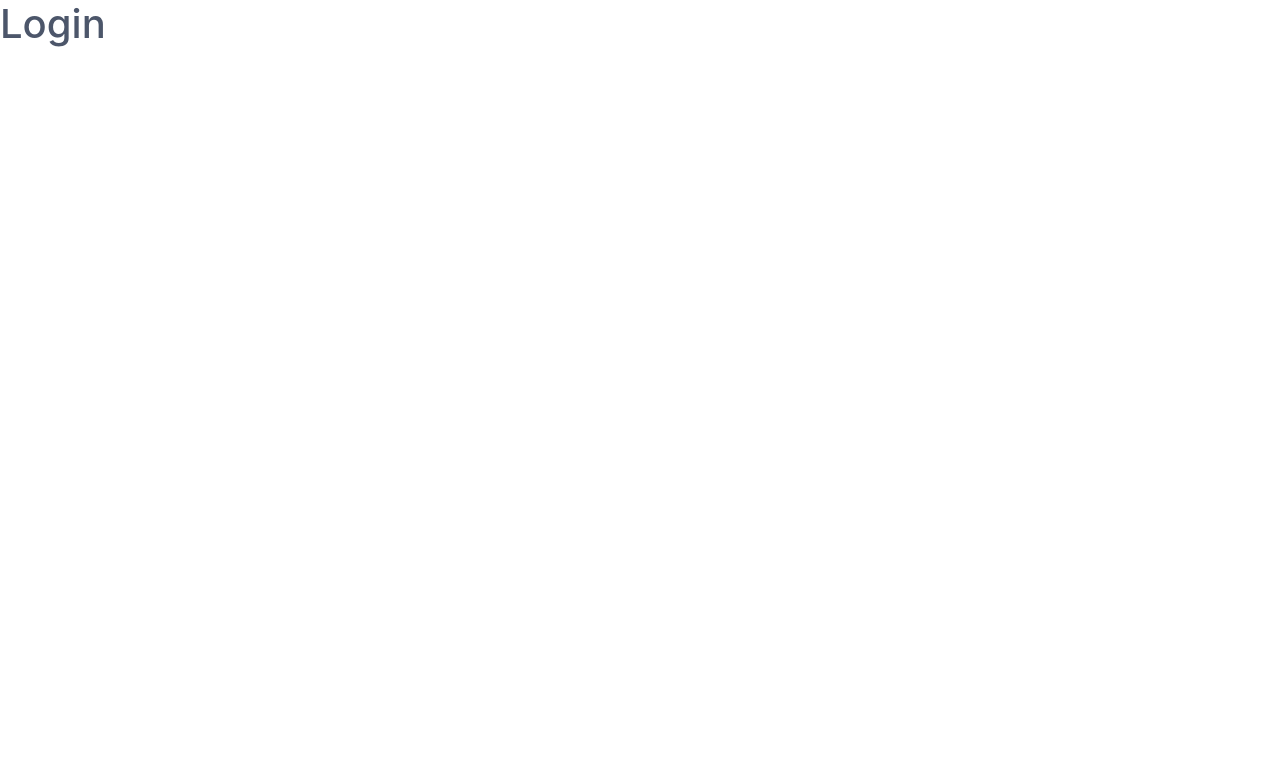
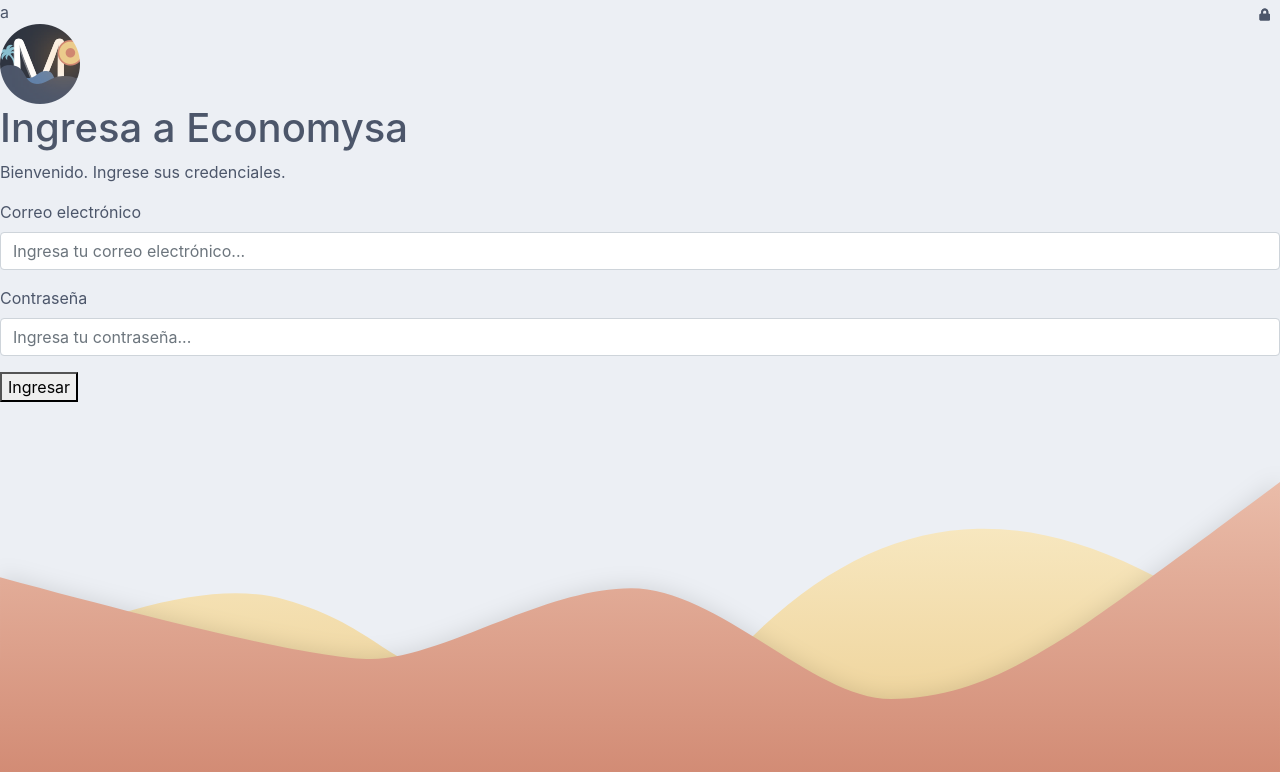
Before and after one commit to Franco-Ezequiel-Marchegiani/Economysa, a React (Create React App) app: page /login in a window 1280 px wide. Shown: the top 772 px of the page. Built offline with nearby package versions, Linux system fonts and the light colour scheme.

Commit message:
Creacion básica formulario con fondo de imagen incluido

```diff
--- a/src/components/Login/Login.css
+++ b/src/components/Login/Login.css
@@ -0,0 +1,8 @@
+.loginContainerAll{
+    background-color: #eceff4;
+    background-image: url("../../images/fondoLogin.svg");
+    background-repeat: no-repeat;
+    background-position: 0 100%;
+    background-size: 100%;
+    height: 100vh;
+}
--- a/src/components/Login/Login.js
+++ b/src/components/Login/Login.js
@@ -1,10 +1,40 @@
 import React from 'react';
 import './Login.css';
-
+import { Form } from 'react-bootstrap';
+import Logo from '../../images/logo.png'
 function Login() {
   return (
-    <section className="">
-      <h1>Login</h1>
+    <section className="loginContainerAll">
+      <div>
+        <span className='btn-darkModeLogin'>a</span>
+      </div>
+      <main className='loginContainer'>
+        <div>
+          <img src={Logo} alt="" />
+          <h1>Ingresa a Economysa</h1>
+          <p>Bienvenido. Ingrese sus credenciales.</p>
+          <Form>
+              <Form.Group className="mb-3 inputRegister" controlId="formBasicEmail">
+                <Form.Label>Correo electrónico</Form.Label>
+                  <div>
+                    <Form.Control type="email" placeholder="Ingresa tu correo electrónico..." />
+                    <i className="fas fa-lock"></i>
+                  </div>
+              </Form.Group>
+
+              <Form.Group className="mb-3 inputRegister" controlId="formBasicPassword">
+                <Form.Label>Contraseña</Form.Label>
+                  <div>
+                    <Form.Control type="password" placeholder="Ingresa tu contraseña..." />
+                    <i className="fas fa-lock"></i>
+                  </div>
+              </Form.Group>
+              <button className='btn-datosFormRegister' type="submit">
+                Ingresar
+              </button>
+          </Form>
+        </div>
+      </main>
     </section>
   );
 }
```
Also changed, not shown: src/images/fondoLogin.svg (added).
